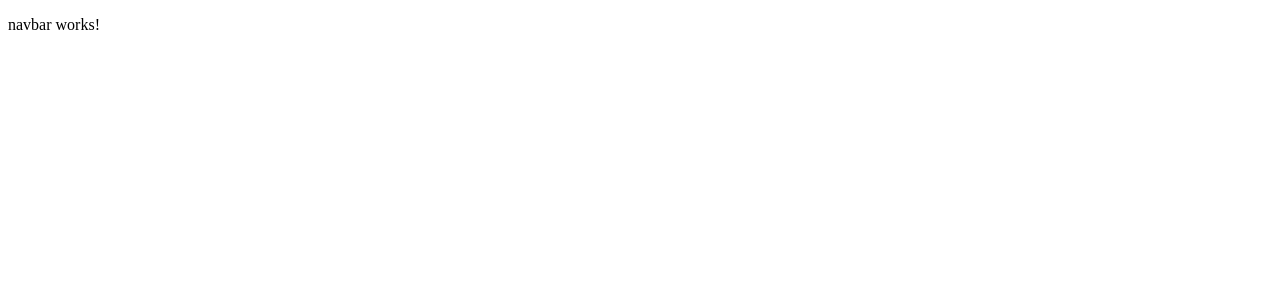
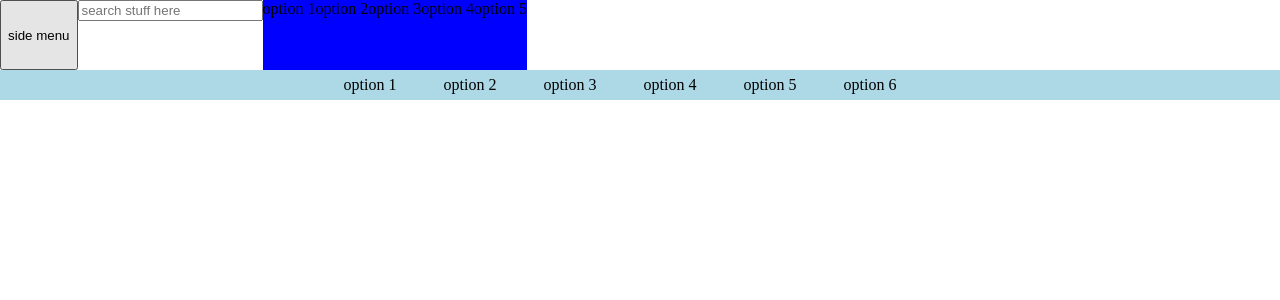
Before and after one commit to tylergreason/more-learning, an Angular app: page / in a window 1280 px wide. Shown: the top 300 px of the page. Built offline with nearby package versions, Linux system fonts and the light colour scheme.

Commit message:
Styled navbar

```diff
--- a/src/app/navbar/navbar.component.html
+++ b/src/app/navbar/navbar.component.html
@@ -1,3 +1,26 @@
-<p>
-  navbar works!
-</p>
+<div class="navbar-top">
+    <button>side menu</button>
+    <span class="navbar-search">
+        <input type="text"
+            placeholder="search stuff here"
+        >
+    </span>
+    <span class='navbar-top-options'>
+        <span class='navbar-top-option'>option 1</span>
+        <span class='navbar-top-option'>option 2</span>
+        <span class='navbar-top-option'>option 3</span>
+        <span class='navbar-top-option'>option 4</span>
+        <span class='navbar-top-option'>option 5</span>
+    </span>
+</div>
+
+<div class="navbar-bottom">
+    <span class='navbar-bottom-options'>
+        <span class='navbar-bottom-option'>option 1</span>
+        <span class='navbar-bottom-option'>option 2</span>
+        <span class='navbar-bottom-option'>option 3</span>
+        <span class='navbar-bottom-option'>option 4</span>
+        <span class='navbar-bottom-option'>option 5</span>
+        <span class='navbar-bottom-option'>option 6</span>
+    </span>
+</div>
--- a/src/app/navbar/navbar.component.scss
+++ b/src/app/navbar/navbar.component.scss
@@ -0,0 +1,33 @@
+:host {
+    display: block;
+    height: 100px;
+    > div {
+        display: flex;
+    }
+    .navbar-top {
+        height: 70%;
+        .navbar-top-options, .navbar-bottom-options {
+            display: inline-flex;
+            flex-flow: row;
+            .navbar-top-option {
+                background-color: blue;
+                width: 20%;
+                height: 100%;
+            }
+        }
+    }
+    .navbar-bottom {
+        height: 30%;
+        background-color: lightblue;
+        .navbar-bottom-options {
+            margin: auto;
+            width: 50%;
+            justify-content: center;
+            .navbar-bottom-option {
+                display: inline-block;
+                width: 100px;
+                text-align: center;
+            }
+        }
+    }
+}
--- a/src/styles.scss
+++ b/src/styles.scss
@@ -1 +1,4 @@
 /* You can add global styles to this file, and also import other style files */
+body {
+    margin: 0px;
+}
```
